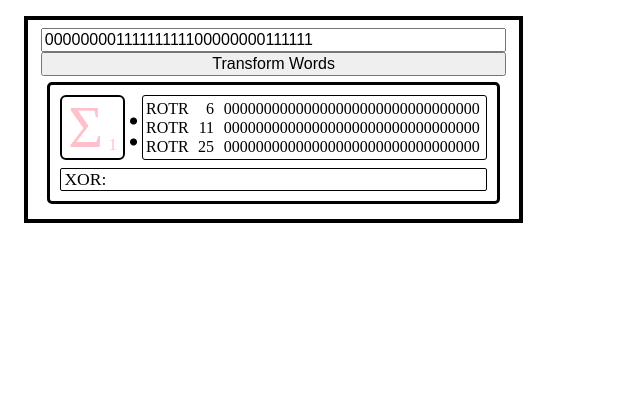
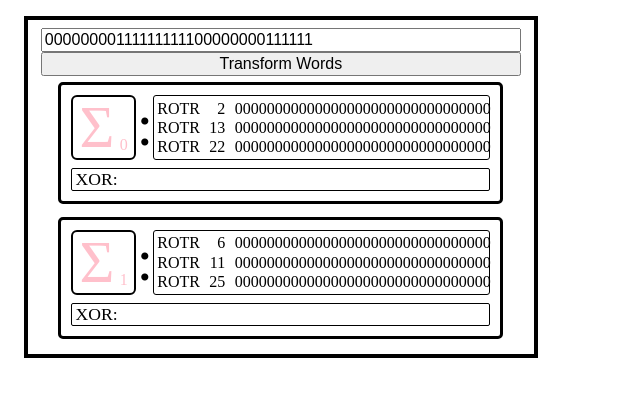
Before and after one commit to melshiD/personal-exercies, a PHP site: page /uppercaseSigmaOne.html in a window 1280 px wide. Shown: the top 397 px of the page, without its empty margins (0-640 px from the left). Run offline with PHP 8.4, Linux system fonts and the light colour scheme.

Commit message:
sigma rotations and layout coming around

```diff
--- a/sha256/components/uppercaseSigma1/uppercaseSigmaOne.css
+++ b/sha256/components/uppercaseSigma1/uppercaseSigmaOne.css
@@ -8,7 +8,7 @@
     flex-flow: column;
     /* height: 400px; */
     justify-content: space-evenly;
-    width: fit-content;
+    width: 60ch;
     /* padding: 2em 2em; */
     padding: .5em .8em;
     margin: 1em;
@@ -19,7 +19,7 @@
     flex-flow: column;
     border: black solid 3px;
     border-radius: 5px;
-    width: fit-content;
+    width: auto;
     align-self: center;
     padding: 10px;
     margin: 0.4em;
@@ -100,6 +100,7 @@
     /* display: inline; */
     align-self: flex-end;
     margin-right: 0.2em;
+    width: 31ch;
 }
 
 .hiding{
--- a/sha256/components/uppercaseSigma1/uppercaseSigmaOne.html
+++ b/sha256/components/uppercaseSigma1/uppercaseSigmaOne.html
@@ -13,7 +13,58 @@
     <div class="cards">
         <input type="text" class="bitsInput" id="bitsInput" value="00000000111111111100000000111111">
         <button type="button" onclick="handleAndRotateInput(300)">Transform Words</button>
-        <div class="card">
+        <div class="card" id="cardOne">
+            <div class="iconAndListContainer">
+                <div class="sigmaIcon">
+                    <div class="superscript">
+                        <p>Σ</p>
+                    </div>
+                    <div class="subscript">
+                        0
+                    </div>
+                </div>
+                <div class="colon">:</div>
+                <div class="transformationsList">
+                    <div class="transformation">
+                        <div class="transRow">
+                            <div class="transformationName">
+                                <span class="transformationNameToken">ROTR</span>
+                                <span class="transformationDegree">2</span>
+                            </div>
+                            <div class="transformationExample">00000000000000000000000000000000</div>
+                        </div>
+                    </div>
+                    <div class="transformation">
+                        <div class="transRow">
+                            <div class="transformationName">
+                                <span class="transformationNameToken">ROTR</span>
+                                <span class="transformationDegree">13</span>
+                            </div>
+                            <div class="transformationExample">00000000000000000000000000000000</div>
+                        </div>
+                    </div>
+                    <div class="transformation">
+                        <div class="transRow">
+                            <div class="transformationName">
+                                <span class="transformationNameToken">ROTR</span>
+                                <span class="transformationDegree">22</span>
+                            </div>
+                            <div class="transformationExample">00000000000000000000000000000000</div>
+                        </div>
+                    </div>
+                </div>
+            </div>
+            <div class="resultsCard" id="testHide">
+                <span class="resultsName">Xor:</span>
+                <!-- <div class="xorToken">
+                    <span>xor</span>
+                </div>
+                 -->
+                <span class="resultBits" id="xorResultBits"></span>
+            </div>
+
+        </div>
+        <div class="card" id="cardTwo">
             <div class="iconAndListContainer">
                 <div class="sigmaIcon">
                     <div class="superscript">
@@ -65,6 +116,7 @@
 
         </div>
 
+
     </div>
 
     <script src="./uppercaseSigmaOne.js"></script>
--- a/sha256/components/uppercaseSigma1/uppercaseSigmaOne.js
+++ b/sha256/components/uppercaseSigma1/uppercaseSigmaOne.js
@@ -11,8 +11,8 @@ inputBits.addEventListener('keyup', (event) => {
 });
 
 //grab the elements we need to build the specs
-const grabRotationSpecElementsReturnSpecArray = () => {
-    let specElementsList = document.querySelectorAll('.transformationName');
+const grabRotationSpecElementsReturnSpecArray = (cardId) => {
+    let specElementsList = document.querySelectorAll(`#${cardId} .transformationName`);
     const specObjectArray = () => {
         let specObjects = [];
         for(let i = 0; i < specElementsList.length; i++){
@@ -71,18 +71,21 @@ const printWordsFromDigest = (digest, transformationDuration, index = 0, element
     // }
 }
 
+//WHEN YOU SIT BACK DOWN, BUILD THIS FUNCTIONALITY TO ACCEPT AN ELEMENT TO KEEP IT'S SCOPE WITHIN SO WE CAN
+//ANIMATE EVERYTHING WE NEED AT ONCE
+
 async function handleAndRotateInput(rotTime){
     let xorDisplayElement = document.getElementById('xorResultBits');
     xorDisplayElement.innerHTML = '';
 
-
-    const transformationSpecs = grabRotationSpecElementsReturnSpecArray();
+    const transformationSpecs = grabRotationSpecElementsReturnSpecArray('cardOne');
     let inputValue = document.getElementById('bitsInput').value;
     let schedules = generateRotationSchedules(inputValue, transformationSpecs)
     let transTimeOne = Math.floor(rotTime/schedules[0].length);
     let transTimeTwo = Math.floor(rotTime/schedules[1].length);
     let transTimeThree = Math.floor(rotTime/schedules[2].length);
     let elements = document.querySelectorAll('.transformationExample');
+    elements.forEach( elem => elem.innerHTML = inputValue);
 
     let wordsToXor = [
         schedules[0][schedules[0].length-1],
@@ -100,28 +103,12 @@ async function handleAndRotateInput(rotTime){
             xorDisplayElement.innerHTML = xorValue;
         }, delay);
     }
-    let delay = 2200;
-    printWordsFromDigest(schedules[0], transTimeOne, 0, elements[0]);
-    printWordsFromDigest(schedules[1], transTimeTwo, 0, elements[1]);
-    printWordsFromDigest(schedules[2], transTimeThree, 0, elements[2],
-        printXorAtEndOfTransformation(450, xorValue, xorDisplayElement)
-    );
-
+    setTimeout( () => printWordsFromDigest(schedules[1], transTimeTwo, 0, elements[1]), 200);
+    setTimeout( () => printWordsFromDigest(schedules[2], transTimeThree, 0, elements[2]), 0);
+    setTimeout( () => printWordsFromDigest(schedules[0], transTimeOne, 0, elements[0],
+        printXorAtEndOfTransformation(420, xorValue, xorDisplayElement)
+    ), 350);
 }
-
-
-
-
-
-
-
-
-
-
-
-
-
-
 
 
 // SHA functions
```
